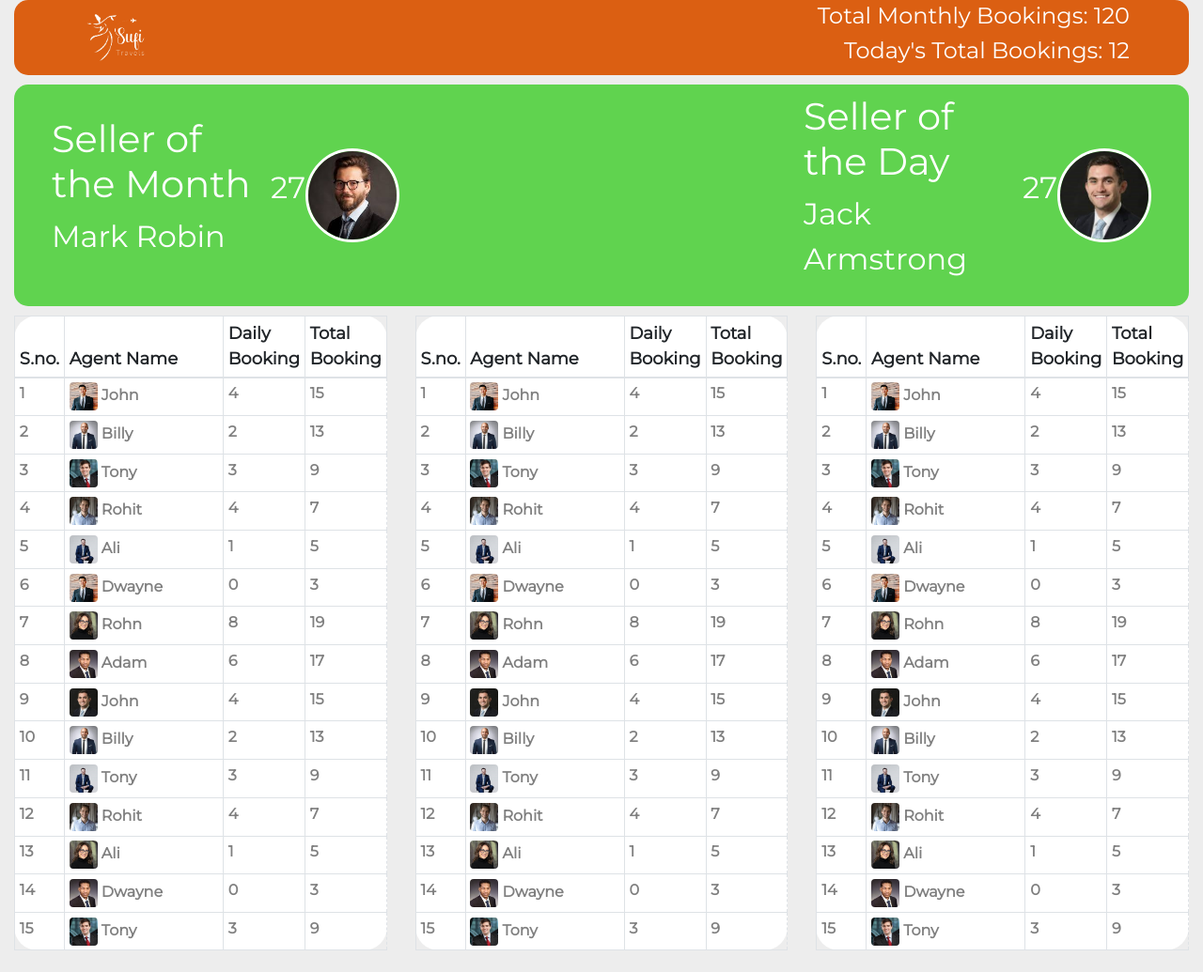
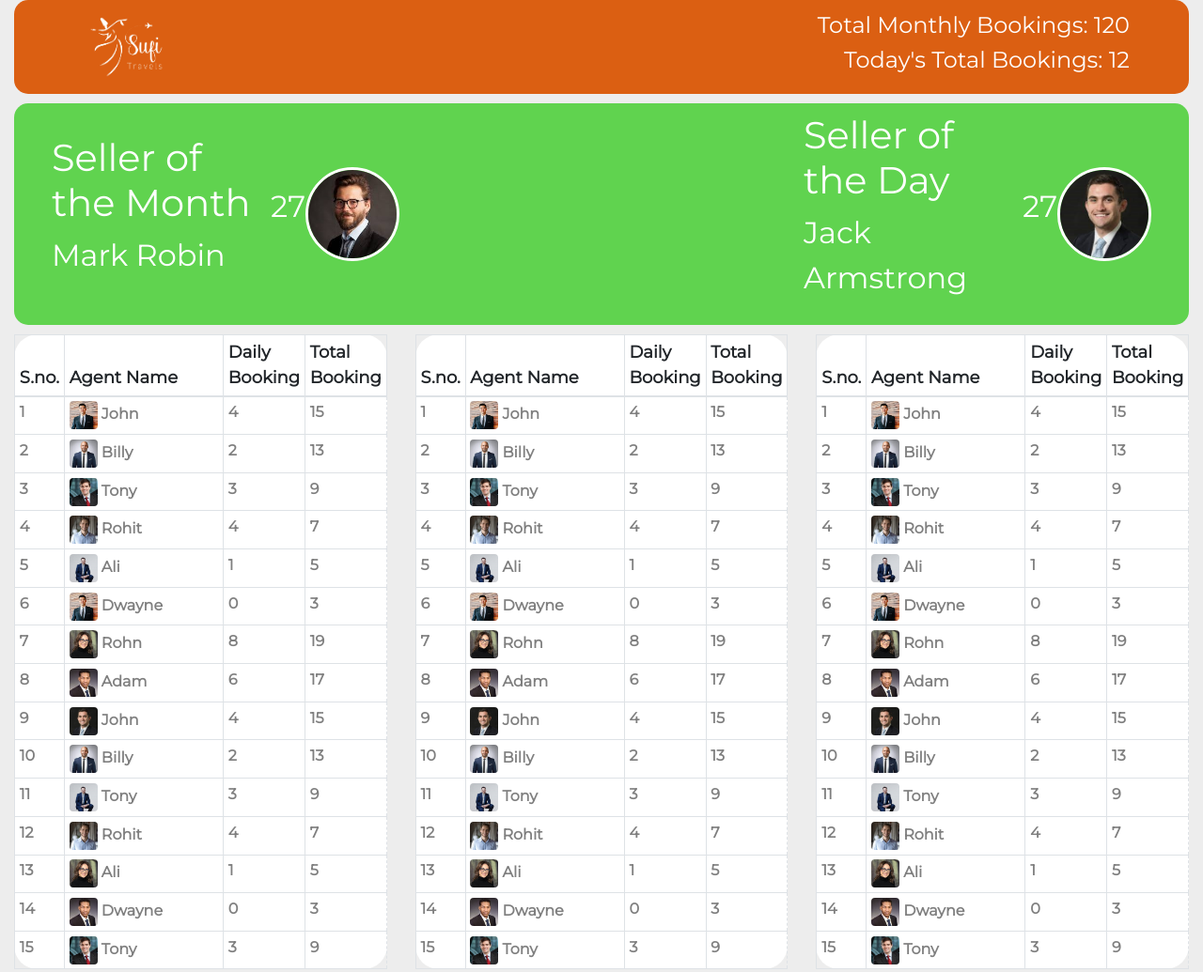
Before and after one commit to MuhaddisRehman/urgentTable, a plain HTML site: page index.html in a window 1280 px wide. Shown: the whole page at 94% size. Drawn offline with nearby package versions, Linux system fonts and the light colour scheme.

Commit message:
size adjustment

```diff
--- a/index.html
+++ b/index.html
@@ -5,7 +5,7 @@
     <meta charset="UTF-8">
     <meta http-equiv="X-UA-Compatible" content="IE=edge">
     <meta name="viewport" content="width=device-width, initial-scale=1.0">
-    <META http-equiv="REFRESH" content="30; url=https://muhaddisrehman.github.io/urgentTable/">
+    <META http-equiv="REFRESH" content="30; url=http://127.0.0.1:5500/index.html">
     <link rel="stylesheet" href="https://cdn.jsdelivr.net/npm/bootstrap@4.6.1/dist/css/bootstrap.min.css">
     <script src="https://cdn.jsdelivr.net/npm/jquery@3.6.0/dist/jquery.slim.min.js"></script>
     <script src="https://cdn.jsdelivr.net/npm/popper.js@1.16.1/dist/umd/popper.min.js"></script>
@@ -24,7 +24,7 @@
 
         <div class=" row   px-5 top-bg ">
             <div class="col-6 ">
-                <img src="assets/changedLogo.png" alt="sufi logo" height="80px">
+                <img src="assets/changedLogo.png" alt="sufi logo" height="100px">
             </div>
             <div class="headline col-sm ">
                 <h4 class="">Total Monthly Bookings: 120</h4>
```
